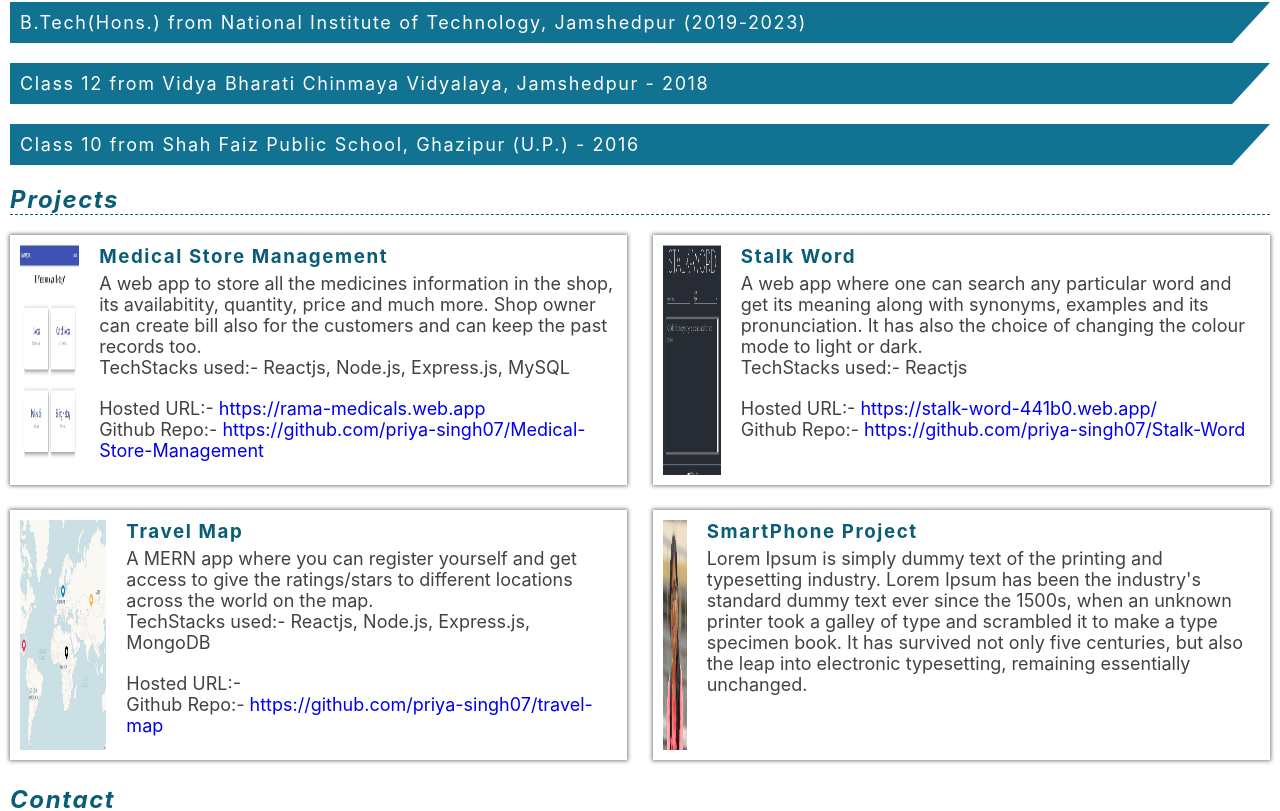
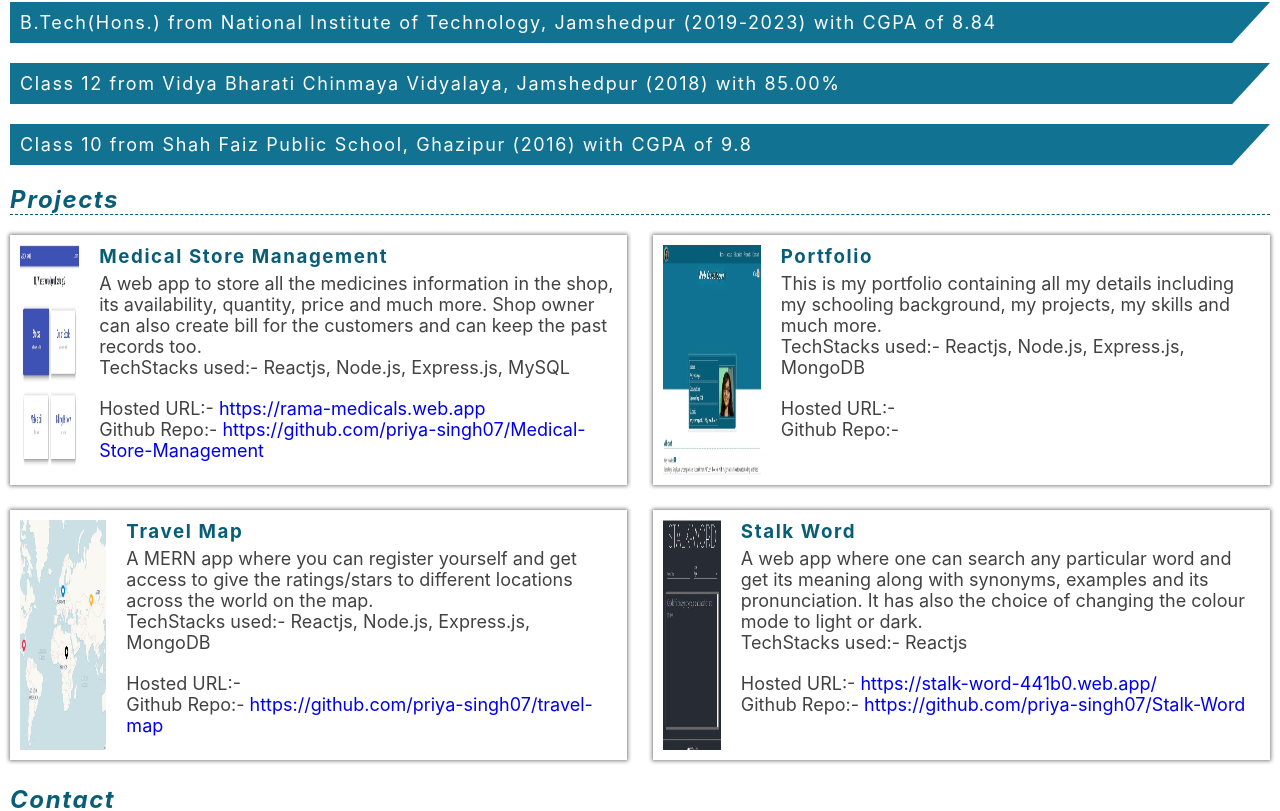
Before and after one commit to priya-singh07/Portfolio, a React (Create React App) app in the folder client/: page / in a window 1280 px wide. Shown: the part 889-1700 px from the top of the page. Built offline with nearby package versions, Linux system fonts and the light colour scheme.

Commit message:
project added

```diff
--- a/client/src/components/homepages/about.js
+++ b/client/src/components/homepages/about.js
@@ -15,7 +15,7 @@ const About = () => {
                     <p></p>
 I am Priya Singh, an undergraduate student from NIT Jamshedpur with major inclination towards Coding and Web Development👩‍💻
 I am active on different coding platforms such as Leetcode, GFG, Hackerrank, Hackerearth and giving contests too📈. I have good problem solving ability and DSA skills and I'm working on myself to improve better🕺.
-I am also inclined towards Web Development and have learnt the techstacks including ReactJS, Nodejs, MySQL, MongoDB and made some projects on it which you can see on my github profile(featured section).
+I am also inclined towards Web Development and have learnt the techstacks including ReactJS, Nodejs, MySQL, MongoDB and made some of the projects on it.
 Apart from this, I am also interested in designing. I know the basics of Adobe Photoshop and had also made some posters✨.
 I am a keen learner doing things perfectly and always want to learn new things to enlighten my knowledge and skills💡.
                     </p>
--- a/client/src/components/homepages/education.js
+++ b/client/src/components/homepages/education.js
@@ -10,17 +10,17 @@ const Education = () => {
                 <div className='education-center'>
                     {/* single education */}
                     <div className='single-education'>
-                    <p>B.Tech(Hons.) from National Institute of Technology, Jamshedpur (2019-2023)</p>
+                    <p>B.Tech(Hons.) from National Institute of Technology, Jamshedpur (2019-2023) with CGPA of 8.84</p>
                     </div>
 
                     {/* single education */}
                     <div className='single-education'>
-                    <p>Class 12 from Vidya Bharati Chinmaya Vidyalaya, Jamshedpur - 2018</p>
+                    <p>Class 12 from Vidya Bharati Chinmaya Vidyalaya, Jamshedpur (2018) with 85.00%</p>
                     </div>
 
                     {/* single education */}
                     <div className='single-education'>
-                    <p>Class 10 from Shah Faiz Public School, Ghazipur (U.P.) - 2016</p>
+                    <p>Class 10 from Shah Faiz Public School, Ghazipur (2016) with CGPA of 9.8</p>
                     </div>
 
                     {/* single education */}
--- a/client/src/components/homepages/footer.js
+++ b/client/src/components/homepages/footer.js
@@ -17,7 +17,7 @@ const Footer = () => {
         <React.Fragment>
             <div className='main-title'>
                 <h2 className='title contact-title'>
-                    Contact
+                    {/* Contact */}
                 </h2>
             </div>
             <div className='main-contact'>
--- a/client/src/components/homepages/header.js
+++ b/client/src/components/homepages/header.js
@@ -23,7 +23,7 @@ const Header = () => {
                         </h1>
                     </div>
                     <div className='cv'>
-                        <span><b>CV:</b> <a href='https://drive.google.com/file/d/1K82LmsV4YGvBEo8KiI43gBi1jZQocEmt/view' target='_blank' rel='noreferrer'><i className='fas fa-file-pdf'></i></a></span>
+                        <span><b>CV:</b> <a href='https://drive.google.com/file/d/1CRn8O-Zao0l1npcAF1SIAAPZgj4TUYDE/view?usp=sharing' target='_blank' rel='noreferrer'><i className='fas fa-file-pdf'></i></a></span>
                     </div>
                 </div>
             </div>
--- a/client/src/components/homepages/project.js
+++ b/client/src/components/homepages/project.js
@@ -1,6 +1,6 @@
 import React from 'react';
 import { Link } from 'react-router-dom';
-import photo from '../../images/priya.jpg';
+import portfolio from '../../images/portfolio.jpeg';
 import medical from '../../images/ss1.jpeg';
 import stalkword from '../../images/sw.jpeg';
 import map from '../../images/map.jpg';
@@ -20,7 +20,7 @@ const Project = () => {
                         </div>
                         <div className='single-project-info'>
                             <h3>Medical Store Management</h3>
-                            <p>A web app to store all the medicines information in the shop, its availabitity, quantity, price and much more. Shop owner can create bill also for the customers and can keep the past records too.<br />
+                            <p>A web app to store all the medicines information in the shop, its availability, quantity, price and much more. Shop owner can also create bill for the customers and can keep the past records too.<br />
                             TechStacks used:- Reactjs, Node.js, Express.js, MySQL</p><br />
                     <p>Hosted URL:- <a href='https://rama-medicals.web.app' target='_blank'>https://rama-medicals.web.app</a></p>
                     <p>Github Repo:- <a href='https://github.com/priya-singh07/Medical-Store-Management' target='_blank'>https://github.com/priya-singh07/Medical-Store-Management</a></p>
@@ -30,15 +30,17 @@ const Project = () => {
                     {/* single project */}
                     <div className='single-project'>
                         <div className='single-project-img'>
-                            <img src={stalkword} alt='' />
+                            <img src={portfolio} alt='' />
                         </div>
                         <div className='single-project-info'>
-                            <h3>Stalk Word</h3>
-                            <p>A web app where one can search any particular word and get its meaning along with synonyms, examples and its pronunciation. It has also the choice of changing the colour mode to light or dark.<br />TechStacks used:- Reactjs</p>
-                    <br /><p>Hosted URL:- <a href='https://stalk-word-441b0.web.app/' target='_blank'>https://stalk-word-441b0.web.app/</a></p>
-                    <p>Github Repo:- <a href='https://github.com/priya-singh07/Stalk-Word' target='_blank'>https://github.com/priya-singh07/Stalk-Word</a></p>
+                            <h3>Portfolio</h3>
+                            <p>This is my portfolio containing all my details including my schooling background, my projects, my skills and much more.</p>
+                            <p>TechStacks used:- Reactjs, Node.js, Express.js, MongoDB</p>
+                    <br /><p>Hosted URL:- <a href='' target='_blank'></a></p>
+                    <p>Github Repo:- <a href='' target='_blank'></a></p>
                         </div>
                     </div>
+
 
                     {/* single project */}
                     <div className='single-project'>
@@ -57,16 +59,16 @@ const Project = () => {
                     {/* single project */}
                     <div className='single-project'>
                         <div className='single-project-img'>
-                            <img src={photo} alt='' />
+                            <img src={stalkword} alt='' />
                         </div>
                         <div className='single-project-info'>
-                            <h3>SmartPhone Project</h3>
-                            <p>Lorem Ipsum is simply dummy text of the printing and typesetting industry.
-                    Lorem Ipsum has been the industry's standard dummy text ever since the 1500s, when an unknown printer took a galley of
-                    type and scrambled it to make a type specimen book. It has survived not only five centuries, but also the leap into
-                    electronic typesetting, remaining essentially unchanged.</p>
+                            <h3>Stalk Word</h3>
+                            <p>A web app where one can search any particular word and get its meaning along with synonyms, examples and its pronunciation. It has also the choice of changing the colour mode to light or dark.<br />TechStacks used:- Reactjs</p>
+                    <br /><p>Hosted URL:- <a href='https://stalk-word-441b0.web.app/' target='_blank'>https://stalk-word-441b0.web.app/</a></p>
+                    <p>Github Repo:- <a href='https://github.com/priya-singh07/Stalk-Word' target='_blank'>https://github.com/priya-singh07/Stalk-Word</a></p>
                         </div>
                     </div>
+
 
                 </div>
             </div>
```
Also changed, not shown: client/src/images/portfolio.jpeg (added), client/src/images/ss1.jpeg.
